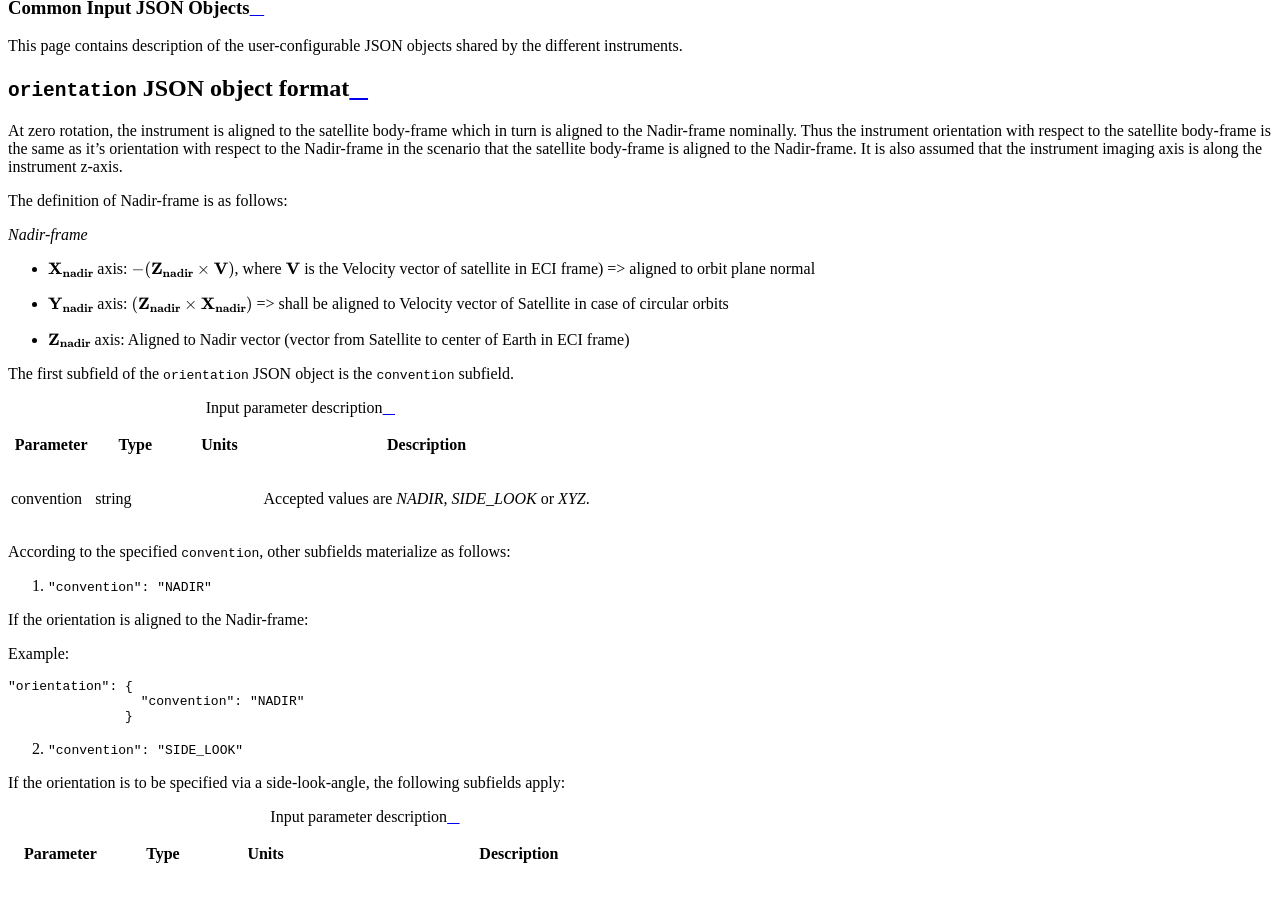
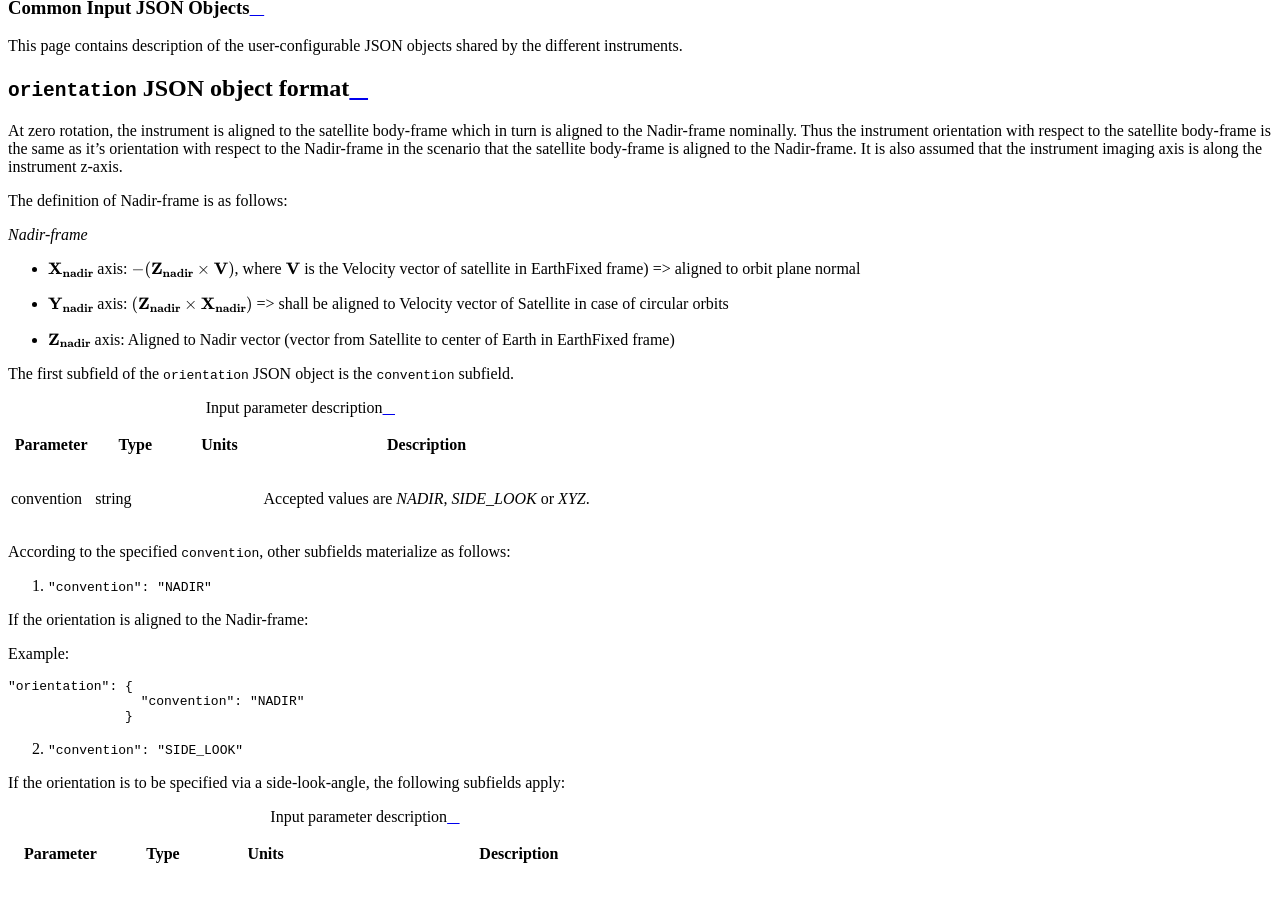
Before and after one commit to EarthObservationSimulator/instrupy, a Sphinx documentation site: the page built from instrupy/docs/common_json_objects.rst, in a window 1280 px wide and 900 px high, scrolled down 385 px. Built offline with Sphinx 7.4.7 and the Read the Docs theme 2.0.0, drawn with Linux system fonts in a browser that asks for light colours.

Commit message:
Changing orientation defn based on GMAT-OC code

```diff
--- a/instrupy/docs/common_json_objects.rst
+++ b/instrupy/docs/common_json_objects.rst
@@ -17,9 +17,9 @@ The definition of Nadir-frame is as follows:
 
 *Nadir-frame*
 
-* :math:`\bf X_{nadir}` axis: :math:`-({\bf Z_{nadir}} \times {\bf V})`, where :math:`\bf V` is the Velocity vector of satellite in ECI frame) => aligned to orbit plane normal
+* :math:`\bf X_{nadir}` axis: :math:`-({\bf Z_{nadir}} \times {\bf V})`, where :math:`\bf V` is the Velocity vector of satellite in EarthFixed frame) => aligned to orbit plane normal
 * :math:`\bf Y_{nadir}` axis: :math:`({\bf Z_{nadir}} \times {\bf X_{nadir}})` => shall be aligned to Velocity vector of Satellite in case of circular orbits
-* :math:`\bf Z_{nadir}` axis: Aligned to Nadir vector (vector from Satellite to center of Earth in ECI frame)
+* :math:`\bf Z_{nadir}` axis: Aligned to Nadir vector (vector from Satellite to center of Earth in EarthFixed frame)
 
 The first subfield of the :code:`orientation` JSON object is the :code:`convention` subfield.
 
```
Also changed, not shown: 1 other file.
